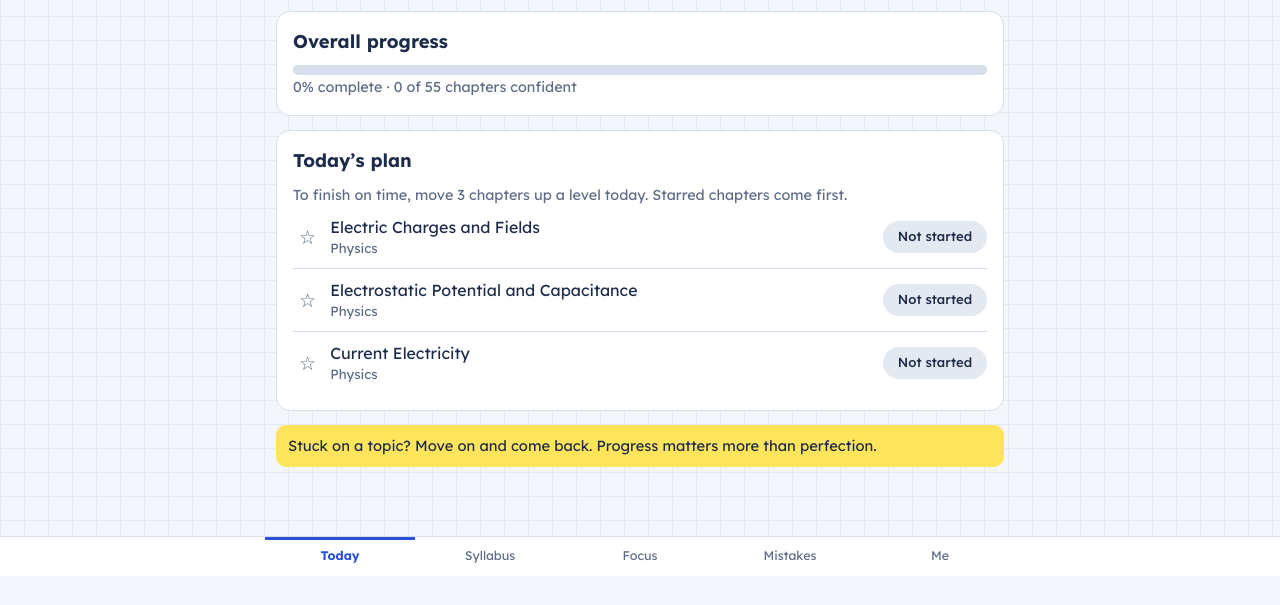
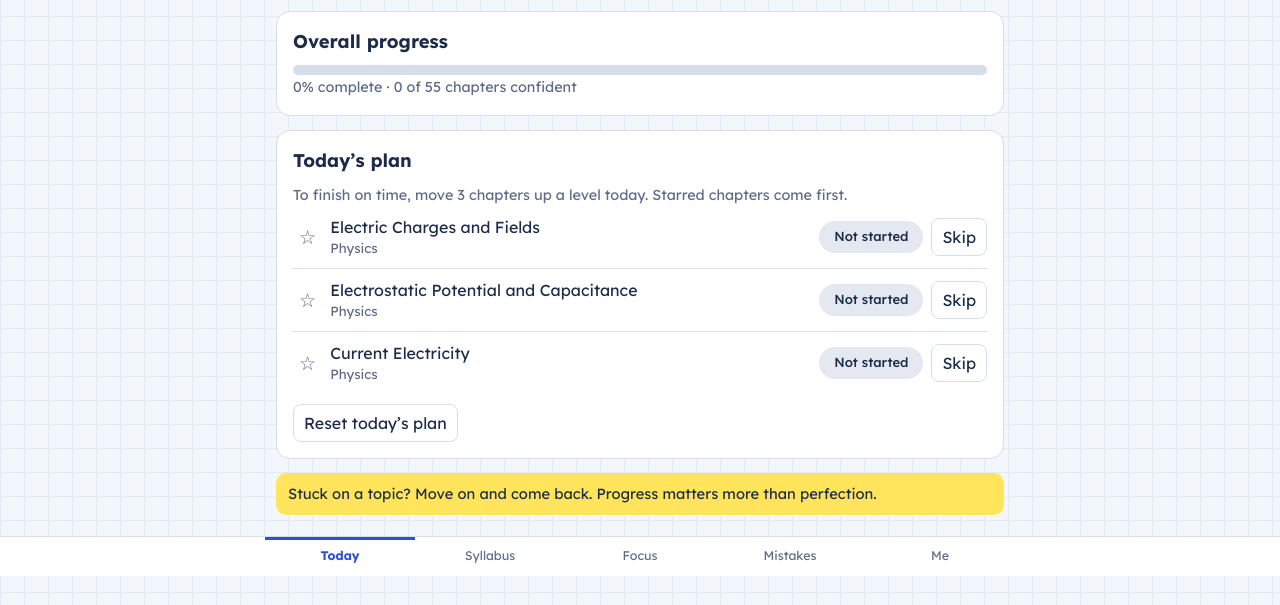
Before and after one commit to mukeshyphp/board-prep, a plain HTML site: page index.html in a window 1280 px wide. Shown: the part 224-829 px from the top of the page. Before the commit the page ends 800 px from the top, so only its background shows below. Drawn offline with Linux system fonts and the light colour scheme.

Commit message:
Add files via upload

```diff
--- a/index.html
+++ b/index.html
@@ -49,7 +49,7 @@ button:focus-visible,input:focus-visible,select:focus-visible,textarea:focus-vis
  <div class="card"><div class="count"><div><span class="days" id="dl">–</span></div><div><b>days to your first exam</b><br><span class="sub">Exam start date: <input type="date" id="ed"></span></div></div>
  <p class="sub" style="margin-top:10px">Check the official date sheet on cbse.gov.in and set the date above.</p></div>
  <div class="card"><h2>Overall progress</h2><div class="bar"><i id="op"></i></div><p class="sub" id="ot"></p></div>
- <div class="card"><h2>Today’s plan</h2><p class="sub" id="pt"></p><div id="plan"></div></div>
+ <div class="card"><h2>Today’s plan</h2><p class="sub" id="pt"></p><div id="plan"></div><button class="ghost" id="unskip" style="margin-top:10px">Reset today’s plan</button></div>
  <div class="tip" id="quote"></div>
 </section>
 
@@ -110,9 +110,9 @@ function render(){
  $("op").style.width=pc+"%";$("ot").textContent=pc+"% complete · "+all.filter(function(c){return st(c.id)==4}).length+" of "+all.length+" chapters confident";
  // plan
  var left=tot-done,dl=Math.max(1,daysLeft()),n=Math.min(8,Math.max(1,Math.ceil(left/dl)));
- var cand=all.filter(function(c){return st(c.id)<4}).sort(function(a,b){return st(a.id)-st(b.id)||(D.star[b.id]?1:0)-(D.star[a.id]?1:0)}).slice(0,n);
+ var cand=all.filter(function(c){return st(c.id)<4&&((D.skip||{})[today()]||[]).indexOf(c.id)<0}).sort(function(a,b){return st(a.id)-st(b.id)||(D.star[b.id]?1:0)-(D.star[a.id]?1:0)}).slice(0,n);
  $("pt").textContent=cand.length?"To finish on time, move "+n+" chapter"+(n>1?"s":"")+" up a level today. Starred chapters come first.":"";
- $("plan").innerHTML=cand.length?cand.map(rowHtml).join(""):"<p>🎉 Every chapter is marked confident. Keep revising with mock papers.</p>";
+ $("plan").innerHTML=cand.length?cand.map(function(c){return rowHtml(c).replace(/<\/div>$/,'<button class="ghost" data-skip="'+esc(c.id)+'">Skip</button></div>')}).join(""):"<p>🎉 Every chapter is marked confident. Keep revising with mock papers.</p>";
  $("quote").textContent=QUO[new Date().getDate()%QUO.length];
  // syllabus
  var h="";for(var sub in SYL[cls]){var cs=all.filter(function(c){return c.sub===sub}),sp=Math.round(cs.reduce(function(a,c){return a+st(c.id)},0)/(cs.length*4)*100);
@@ -133,6 +133,7 @@ document.addEventListener("click",function(e){var t=e.target,a;
  if(a=t.dataset.c){cls=a;load();save();render();return}
  if(a=t.dataset.ch){D.ch[a]=(st(a)+1)%5;save();render();return}
  if(a=t.dataset.rx){var p=a.split("|"),L=D.extra[p[0]]||[],nm=L[+p[1]];if(pend!==a){pend=a;render();setTimeout(function(){if(pend===a){pend=null;render()}},3000);return}pend=null;if(nm!==undefined){L.splice(+p[1],1);delete D.ch[p[0]+"::"+nm];delete D.star[p[0]+"::"+nm];save()}render();return}
+ if(a=t.dataset.skip){D.skip=D.skip||{};(D.skip[today()]=D.skip[today()]||[]).push(a);save();render();return}
  if(a=t.dataset.star){D.star[a]=!D.star[a];save();render();return}
  if(a=t.dataset.addb){var i=document.querySelector('[data-add="'+a+'"]'),v=i.value.trim();if(v){(D.extra[a]=D.extra[a]||[]).push(v);save();render()}return}
  if(t.dataset.fix!==undefined){var m=D.mist[t.dataset.fix];m.fixed=!m.fixed;save();render();return}
@@ -145,6 +146,7 @@ $("ed").onchange=function(){if(this.value){D.date=this.value;save();render()}};
 $("sleep").onchange=function(){D.sleep[today()]=this.value;save()};
 $("madd").onclick=function(){var q=$("mq").value.trim();if(!q)return;D.mist.unshift({q:q,r:$("mr").value,d:today(),fixed:false});$("mq").value="";save();render()};
 $("rst").onclick=function(){if(this.dataset.s!=="1"){this.dataset.s="1";this.textContent="Tap again to delete everything";var b=this;setTimeout(function(){b.dataset.s="";b.textContent="Reset all my data"},3000);return}this.dataset.s="";this.textContent="Reset all my data";D=null;try{localStorage.removeItem(KEY+cls)}catch(e){}load();render()};
+$("unskip").onclick=function(){if(D.skip)delete D.skip[today()];save();render()};
 // timer
 var secs=1500,run=null,mode=25;
 function tdraw(){$("tm").textContent=String(Math.floor(secs/60)).padStart(2,"0")+":"+String(secs%60).padStart(2,"0");$("tmode").textContent=mode==5?"Break time":"Focus session"}
```
